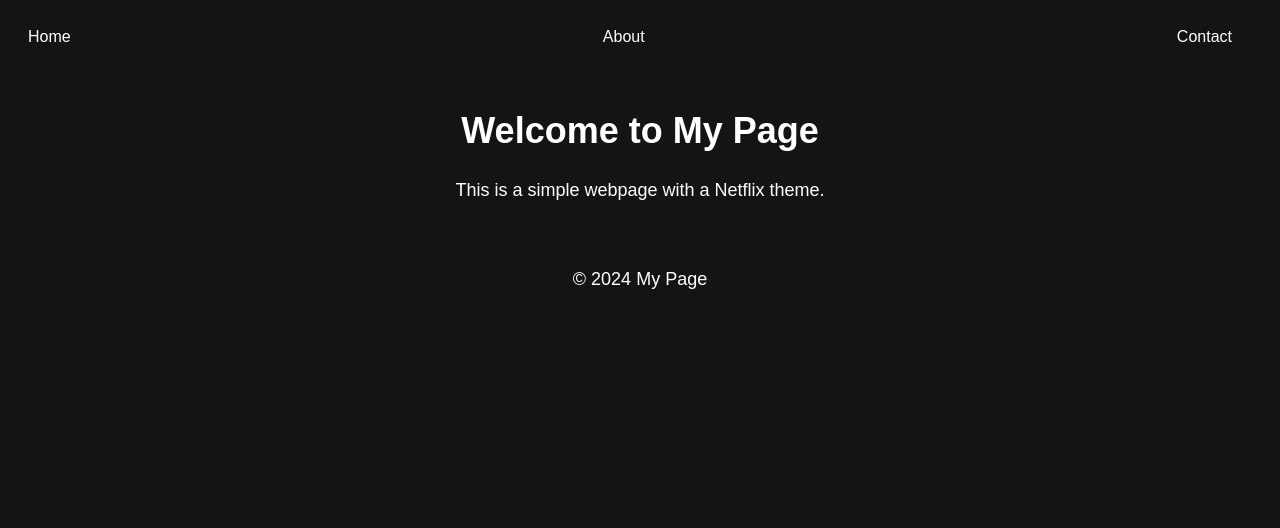
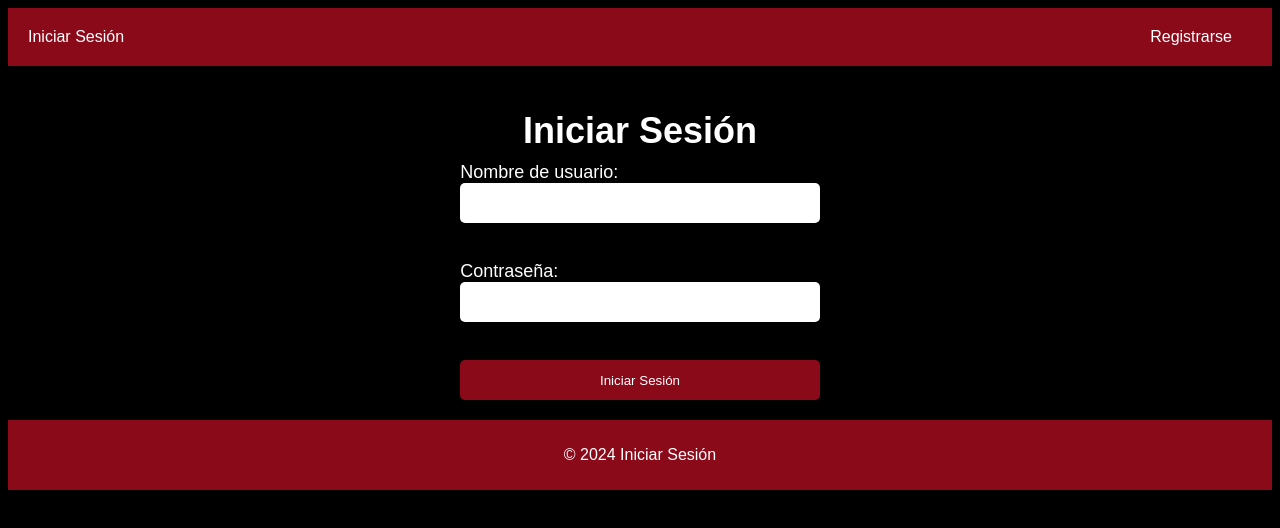
Before and after one commit to AFF00/AFF00-AFF00.github.io, a plain HTML site: page index.html in a window 1280 px wide. Drawn offline with Linux system fonts and the light colour scheme.

Commit message:
new index

```diff
--- a/index.html
+++ b/index.html
@@ -1,19 +1,20 @@
 <!DOCTYPE html>
-<html lang="en">
+<html lang="es">
 
 <head>
     <meta charset="UTF-8">
     <meta name="viewport" content="width=device-width, initial-scale=1.0">
-    <title>My Page</title>
+    <title>Iniciar Sesión</title>
+    <!-- <link rel="stylesheet" href="styles.css"> -->
     <style>
         body {
             font-family: Arial, sans-serif;
-            background-color: #141414;
+            background-color: #000;
             color: #fff;
         }
 
         header {
-            background-color: #141414;
+            background-color: #8B0A1A;
             padding: 20px;
             text-align: center;
         }
@@ -47,13 +48,41 @@
             margin-bottom: 10px;
         }
 
-        p {
+        label {
             font-size: 18px;
+            margin-bottom: 10px;
+        }
+
+        input[type="text"],
+        input[type="password"] {
+            width: 100%;
+            height: 40px;
             margin-bottom: 20px;
+            padding: 10px;
+            box-sizing: border-box;
+            border: none;
+            border-radius: 5px;
+            background-color: #fff;
+            color: #000;
+        }
+
+        input[type="submit"] {
+            width: 100%;
+            height: 40px;
+            background-color: #8B0A1A;
+            color: #fff;
+            padding: 10px;
+            border: none;
+            border-radius: 5px;
+            cursor: pointer;
+        }
+
+        input[type="submit"]:hover {
+            background-color: #FF0000;
         }
 
         footer {
-            background-color: #141414;
+            background-color: #8B0A1A;
             padding: 10px;
             text-align: center;
             clear: both;
@@ -62,32 +91,37 @@
 </head>
 
 <body>
-    <header>
-        <nav>
-            <ul>
-                <li><a href="#">Home</a></li>
-                <li><a href="#">About</a></li>
-                <li><a href="#">Contact</a></li>
-            </ul>
-        </nav>
-    </header>
-    <main>
-        <h1>Welcome to My Page</h1>
-        <p>This is a simple webpage with a Netflix theme.</p>
-    </main>
-    <footer>
-        <p>&copy; 2024 My Page</p>
-    </footer>
     <script>
-        // Add event listener to nav links
+        // Agrega evento de clic a los enlaces de navegación
         document.querySelectorAll('nav a').forEach(link => {
             link.addEventListener('click', () => {
-                // Add active class to current link
+                // Agrega clase activa al enlace actual
                 document.querySelector('nav a.active').classList.remove('active');
                 link.classList.add('active');
             });
         });
     </script>
+    <header>
+        <nav>
+            <ul>
+                <li><a href="#">Iniciar Sesión</a></li>
+                <li><a href="#">Registrarse</a></li>
+            </ul>
+        </nav>
+    </header>
+    <main>
+        <h1>Iniciar Sesión</h1>
+        <form>
+            <label for="username">Nombre de usuario:</label>
+            <input type="text" id="username" name="username"><br><br>
+            <label for="password">Contraseña:</label>
+            <input type="password" id="password" name="password"><br><br>
+            <input type="submit" value="Iniciar Sesión">
+        </form>
+    </main>
+    <footer>
+        <p>&copy; 2024 Iniciar Sesión</p>
+    </footer>
 </body>
 
 </html>
```
